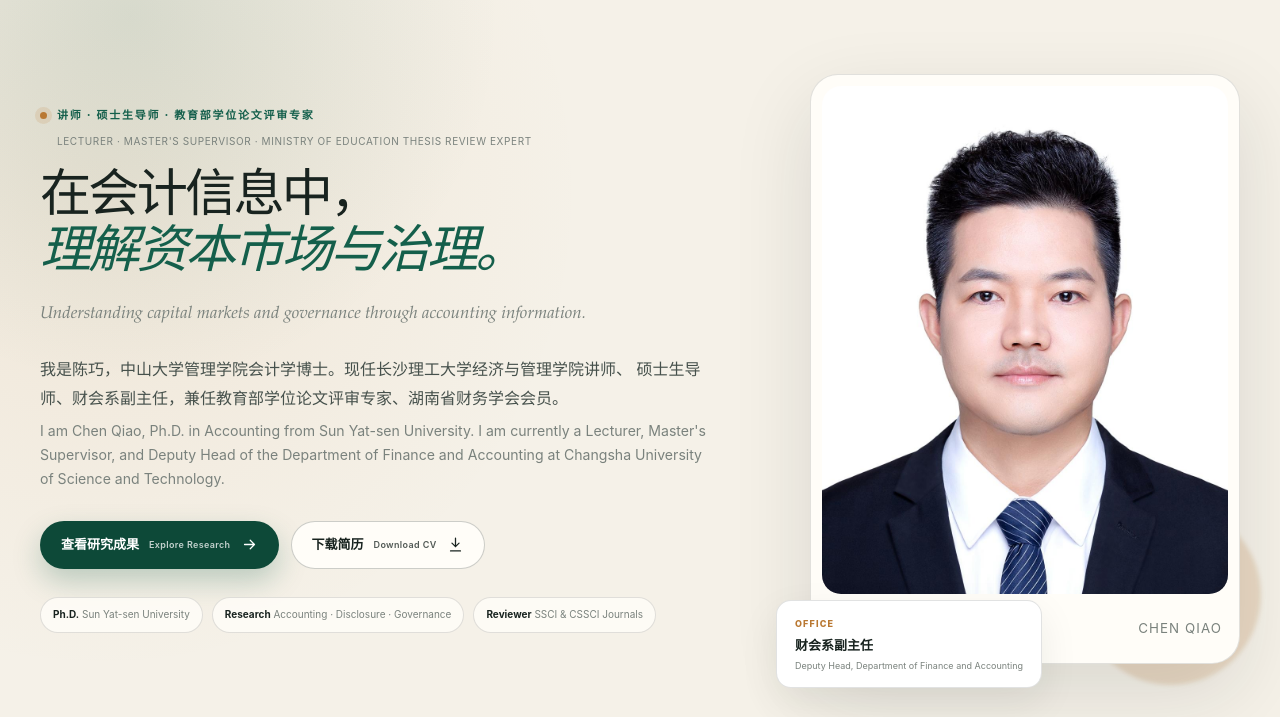
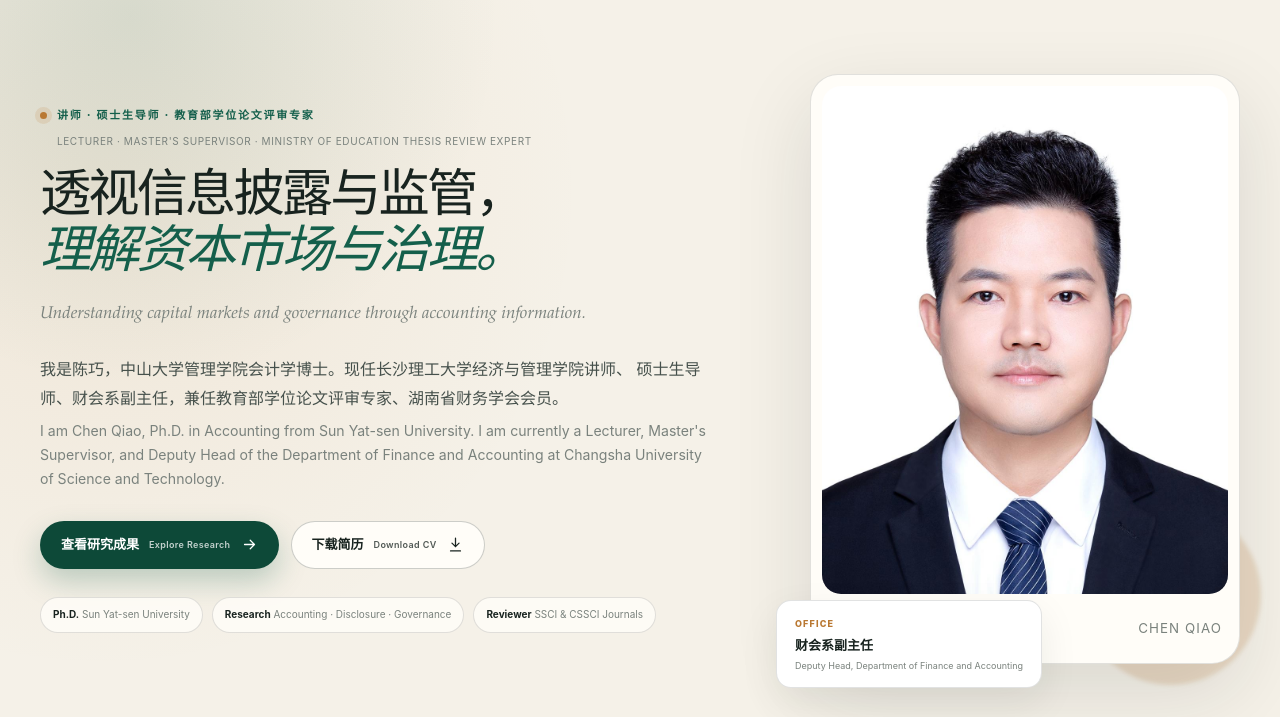
Before and after one commit to KevinQ7889/chenqiao-academic-website, a website: page index.html in a window 1280 px wide. Shown: the part 83-800 px from the top of the page. Drawn offline with Linux system fonts and the light colour scheme.

Commit message:
Update heading text in index.html

```diff
--- a/index.html
+++ b/index.html
@@ -66,7 +66,7 @@
           </p>
           <p class='eyebrow-en'>Lecturer · Master's Supervisor · Ministry of Education Thesis Review Expert</p>
           <h1>
-            <span>在会计信息中，</span>
+            <span>透视信息披露与监管，</span>
             <em>理解资本市场与治理。</em>
           </h1>
           <p class='hero-en'>Understanding capital markets and governance through accounting information.</p>
```
